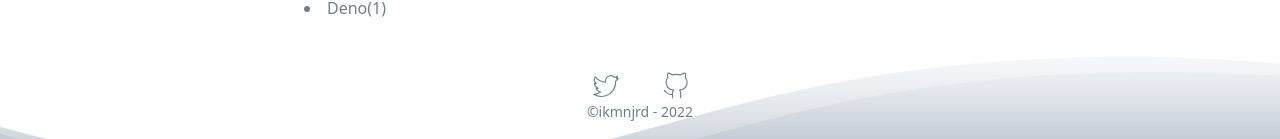
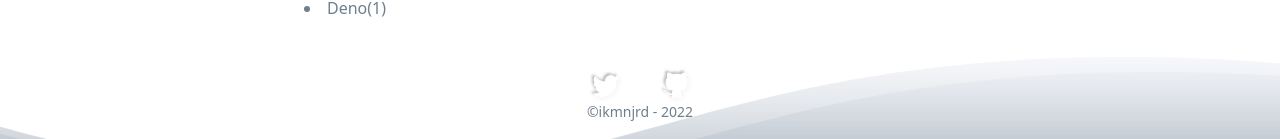
Before and after one commit to ikmnjrd/ikmnjrd.github.io, a Next.js app: page /tags in a window 1280 px wide. Shown: the part 808-947 px from the top of the page. Built offline with nearby package versions, Linux system fonts and the light colour scheme.

Commit message:
add shadow to footer svgs

```diff
--- a/components/Footer.tsx
+++ b/components/Footer.tsx
@@ -18,9 +18,9 @@ const Footer: FunctionComponent = ({ children }: Props) => {
               target="_blank"
               rel="nofollow noopener noreferrer"
               title="Twitter"
-              className="hover:opacity-50 block"
+              className="footer-svg hover:opacity-50 block"
             >
-              <SvgIcon type="twitter" size="2.3em" strokeWidth={2.3} />
+              <SvgIcon type="twitter" size="2.3em" strokeWidth={2.3} fill="#fff" />
             </a>
           </li>
           <li>
@@ -29,9 +29,9 @@ const Footer: FunctionComponent = ({ children }: Props) => {
               target="_blank"
               rel="nofollow noopener noreferrer"
               title="GitHub"
-              className="hover:opacity-50 block"
+              className="footer-svg header-text hover:opacity-50 block"
             >
-              <SvgIcon type="github" size="2em" strokeWidth={1} />
+              <SvgIcon type="github" size="2em" strokeWidth={1} fill="#fff" />
             </a>
           </li>
         </ul>
--- a/components/SvgIcon.tsx
+++ b/components/SvgIcon.tsx
@@ -18,9 +18,10 @@ type Props = {
   size: string
   strokeWidth?: number
   classes?: string
+  fill?: string
 }
 
-const SvgIcon: React.FC<Props> = ({ type, size, strokeWidth = 2, classes }) => {
+const SvgIcon: React.FC<Props> = ({ type, size, strokeWidth = 2, fill, classes }) => {
   switch (type) {
     case 'logo':
       return (
@@ -30,7 +31,7 @@ const SvgIcon: React.FC<Props> = ({ type, size, strokeWidth = 2, classes }) => {
           width={size}
           height={size}
           viewBox="0 0 64 64"
-          fill="none"
+          fill={ fill || "none" }
           stroke="currentColor"
           strokeWidth={strokeWidth}
         >
@@ -59,7 +60,7 @@ const SvgIcon: React.FC<Props> = ({ type, size, strokeWidth = 2, classes }) => {
           width={size}
           height={size}
           viewBox="0 0 24 24"
-          fill="none"
+          fill={ fill || "none" }
           stroke="currentColor"
           strokeWidth={strokeWidth}
           strokeLinecap="round"
@@ -78,7 +79,7 @@ const SvgIcon: React.FC<Props> = ({ type, size, strokeWidth = 2, classes }) => {
           width={size}
           height={size}
           viewBox="0 0 24 24"
-          fill="none"
+          fill={ fill || "none" }
           stroke="currentColor"
           strokeWidth={strokeWidth}
           strokeLinecap="round"
@@ -95,7 +96,7 @@ const SvgIcon: React.FC<Props> = ({ type, size, strokeWidth = 2, classes }) => {
           width={size}
           height={size}
           viewBox="0 0 24 24"
-          fill="none"
+          fill={ fill || "none" }
           stroke="currentColor"
           strokeWidth={strokeWidth}
           strokeLinecap="round"
@@ -120,7 +121,7 @@ const SvgIcon: React.FC<Props> = ({ type, size, strokeWidth = 2, classes }) => {
           width={size}
           height={size}
           viewBox="0 0 24 24"
-          fill="none"
+          fill={ fill || "none" }
           stroke="currentColor"
           strokeWidth={strokeWidth}
           strokeLinecap="round"
@@ -137,7 +138,7 @@ const SvgIcon: React.FC<Props> = ({ type, size, strokeWidth = 2, classes }) => {
           width={size}
           height={size}
           viewBox="0 0 64 64"
-          fill="none"
+          fill={ fill || "none" }
           stroke="currentColor"
           strokeWidth={strokeWidth}
         >
@@ -155,7 +156,7 @@ const SvgIcon: React.FC<Props> = ({ type, size, strokeWidth = 2, classes }) => {
           width={size}
           height={size}
           viewBox="0 0 24 24"
-          fill="none"
+          fill={ fill || "none" }
           stroke="currentColor"
           strokeWidth={strokeWidth}
           strokeLinecap="round"
@@ -172,7 +173,7 @@ const SvgIcon: React.FC<Props> = ({ type, size, strokeWidth = 2, classes }) => {
           width={size}
           height={size}
           viewBox="0 0 24 24"
-          fill="none"
+          fill={ fill || "none" }
           stroke="currentColor"
           strokeWidth={strokeWidth}
           strokeLinecap="round"
@@ -189,7 +190,7 @@ const SvgIcon: React.FC<Props> = ({ type, size, strokeWidth = 2, classes }) => {
           width={size}
           height={size}
           viewBox="0 0 64 64"
-          fill="none"
+          fill={ fill || "none" }
           stroke="currentColor"
           strokeWidth={strokeWidth}
         >
@@ -204,7 +205,7 @@ const SvgIcon: React.FC<Props> = ({ type, size, strokeWidth = 2, classes }) => {
           width={size}
           height={size}
           viewBox="0 0 64 64"
-          fill="none"
+          fill={ fill || "none" }
           stroke="currentColor"
           strokeWidth={strokeWidth}
         >
@@ -220,7 +221,7 @@ const SvgIcon: React.FC<Props> = ({ type, size, strokeWidth = 2, classes }) => {
           width={size}
           height={size}
           viewBox="0 0 64 64"
-          fill="none"
+          fill={ fill || "none" }
           stroke="currentColor"
           strokeWidth={strokeWidth}
         >
@@ -236,7 +237,7 @@ const SvgIcon: React.FC<Props> = ({ type, size, strokeWidth = 2, classes }) => {
           width={size}
           height={size}
           viewBox="0 0 64 64"
-          fill="none"
+          fill={ fill || "none" }
           stroke="currentColor"
           strokeWidth={strokeWidth}
         >
@@ -252,7 +253,7 @@ const SvgIcon: React.FC<Props> = ({ type, size, strokeWidth = 2, classes }) => {
           width={size}
           height={size}
           viewBox="0 0 64 64"
-          fill="none"
+          fill={ fill || "none" }
           stroke="currentColor"
           strokeWidth={strokeWidth}
         >
--- a/styles/globals.css
+++ b/styles/globals.css
@@ -9,12 +9,13 @@ main {
 
 .header-text {
   color: white;
-  text-shadow: -2px -2px 1px rgba(0, 0, 0, 0.25), 3px 3px 3px #fff;
+  text-shadow: -2px -2px 1px rgba(0, 0, 0, .25), 3px 3px 3px rgba(255, 255, 255, .5);
 }
 
-img[class^="svg-icon"] {
-  filter: drop-shadow(3px 3px 3px #fff)
-    drop-shadow(-2px -2px 1px rgba(0, 0, 0, 0.3));
+img[class^="svg-icon"], .footer-svg {
+  color: white;
+  filter: drop-shadow(3px 3px 3px rgba(255, 255, 255, .3))
+    drop-shadow(-2px -2px 1px rgba(0, 0, 0, .25));
 }
 
 .footer-content {
```
Also changed, not shown: 2 other files (tests, documents, lock files or other folders).
